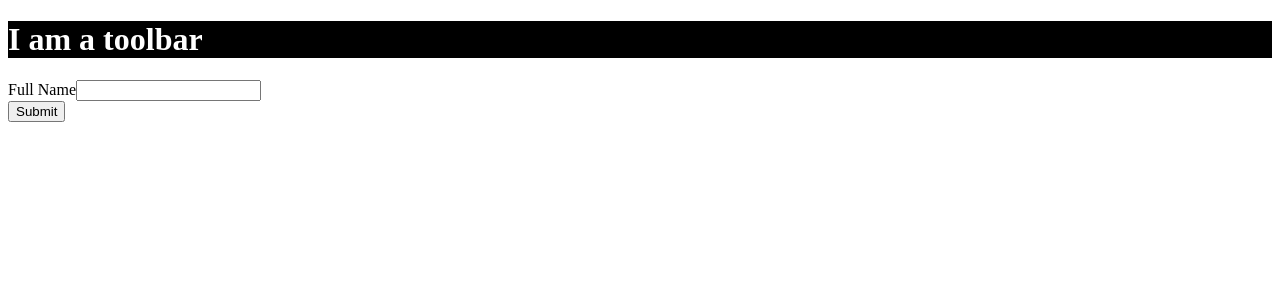
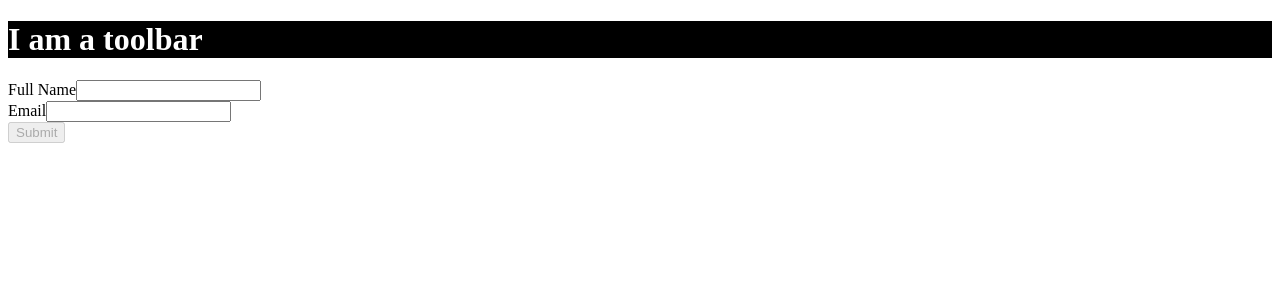
Before and after one commit to md-redwan-hossain/injaaz-store, a React (Vite) app: page / in a window 1280 px wide. Shown: the top 300 px of the page. Built offline with nearby package versions, Linux system fonts and the light colour scheme.

Commit message:
added more validation

```diff
--- a/src/components/ContactForm.tsx
+++ b/src/components/ContactForm.tsx
@@ -1,7 +1,7 @@
 import { zodResolver } from "@hookform/resolvers/zod";
 import { useForm } from "react-hook-form";
 import { z } from "zod";
-import { useFormSubmitWithPreventDefault } from "../hooks/useFormSubmit";
+import { useFormSubmit } from "../hooks/useFormSubmit";
 
 const ContactFormModelSchema = z.object({
   fullName: z.string().min(2, "Too Small"),
@@ -17,7 +17,7 @@ export function ContactForm() {
     mode: "onChange"
   });
 
-  const handleFormSubmit = useFormSubmitWithPreventDefault(form.handleSubmit, (data) => {
+  const handleFormSubmit = useFormSubmit(form.handleSubmit, (data) => {
     console.log(data);
   });
 
@@ -31,7 +31,16 @@ export function ContactForm() {
             <p>{form.formState.errors.fullName.message}</p>
           )}
         </div>
-        <button type="submit">Submit</button>
+        <div>
+          <label htmlFor="email">Email</label>
+          <input {...form.register("email")} />
+          {form.formState.errors.email && form.formState.touchedFields.email && (
+            <p>{form.formState.errors.email.message}</p>
+          )}
+        </div>
+        <button disabled={!form.formState.isValid} type="submit">
+          Submit
+        </button>
       </form>
     </>
   );
--- a/src/hooks/useFormSubmit.ts
+++ b/src/hooks/useFormSubmit.ts
@@ -1,12 +1,15 @@
 import type { FormEvent } from "react";
 import type { UseFormHandleSubmit, FieldValues } from "react-hook-form";
 
-export function useFormSubmitWithPreventDefault<T extends FieldValues>(
+export function useFormSubmit<T extends FieldValues>(
   handleSubmit: UseFormHandleSubmit<T>,
-  onSubmit: (data: T) => void | Promise<void>
+  onSubmit: (data: T) => void | Promise<void>,
+  preventDefault = true
 ) {
   return (e: FormEvent) => {
-    e.preventDefault();
+    if (preventDefault) {
+      e.preventDefault();
+    }
     void handleSubmit(onSubmit)(e);
   };
 }
```
